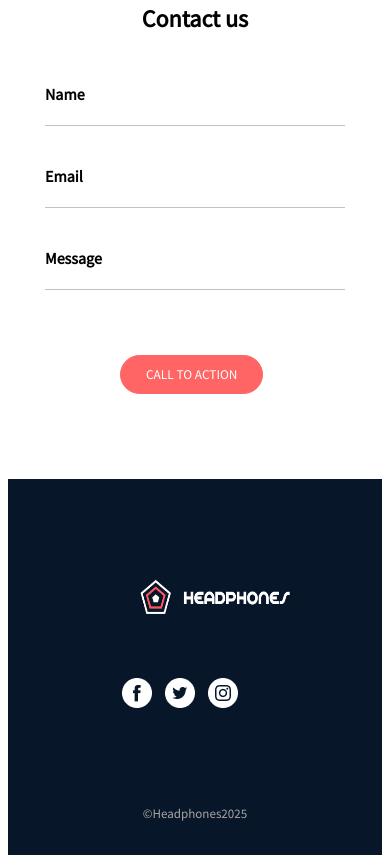
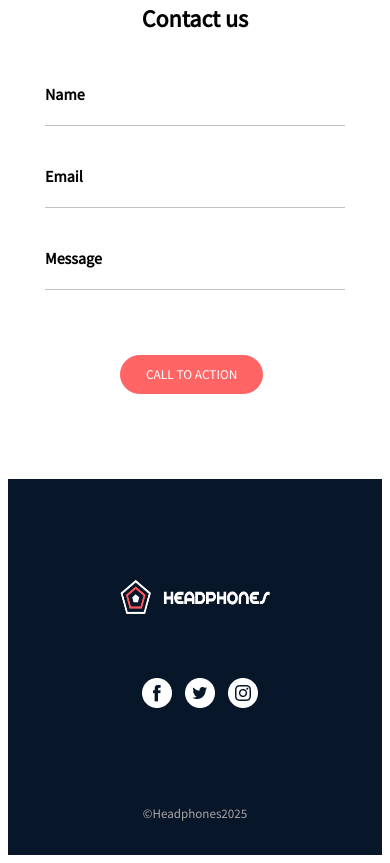
Before and after one commit to Tchatchouang95/alx_html_css, a plain HTML site: page headphones/4-index.html in a window 390 px wide. Shown: the part 3857-4720 px from the top of the page. Drawn offline with Linux system fonts and the light colour scheme.

Commit message:
Correct align components

```diff
--- a/headphones/4-styles.css
+++ b/headphones/4-styles.css
@@ -251,6 +251,7 @@ footer {
     flex-direction: row;
     justify-content: space-between;
     align-items: center;
+    padding: 0 40px;
 }
 .foot-section p {
     color: rgb(170, 165, 165);
@@ -280,12 +281,3 @@ footer {
         top: 50px;
     }
 }
-/*tablettes*/
-@media(max-width: 750px){
-    .foot-section .social-logo {
-        padding-right: 40px;
-    }
-    .foot-section .main-logo img {
-        padding-left: 40px;
-    }
-}
```
